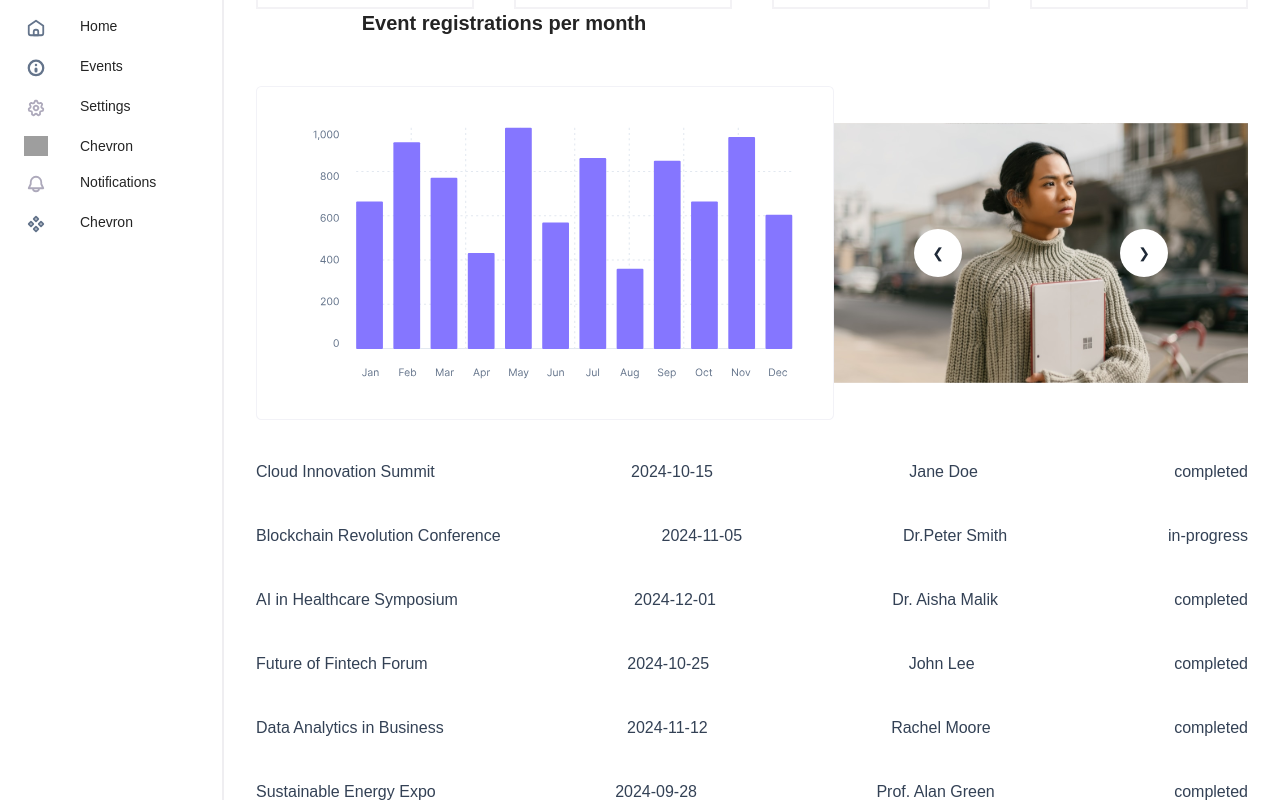
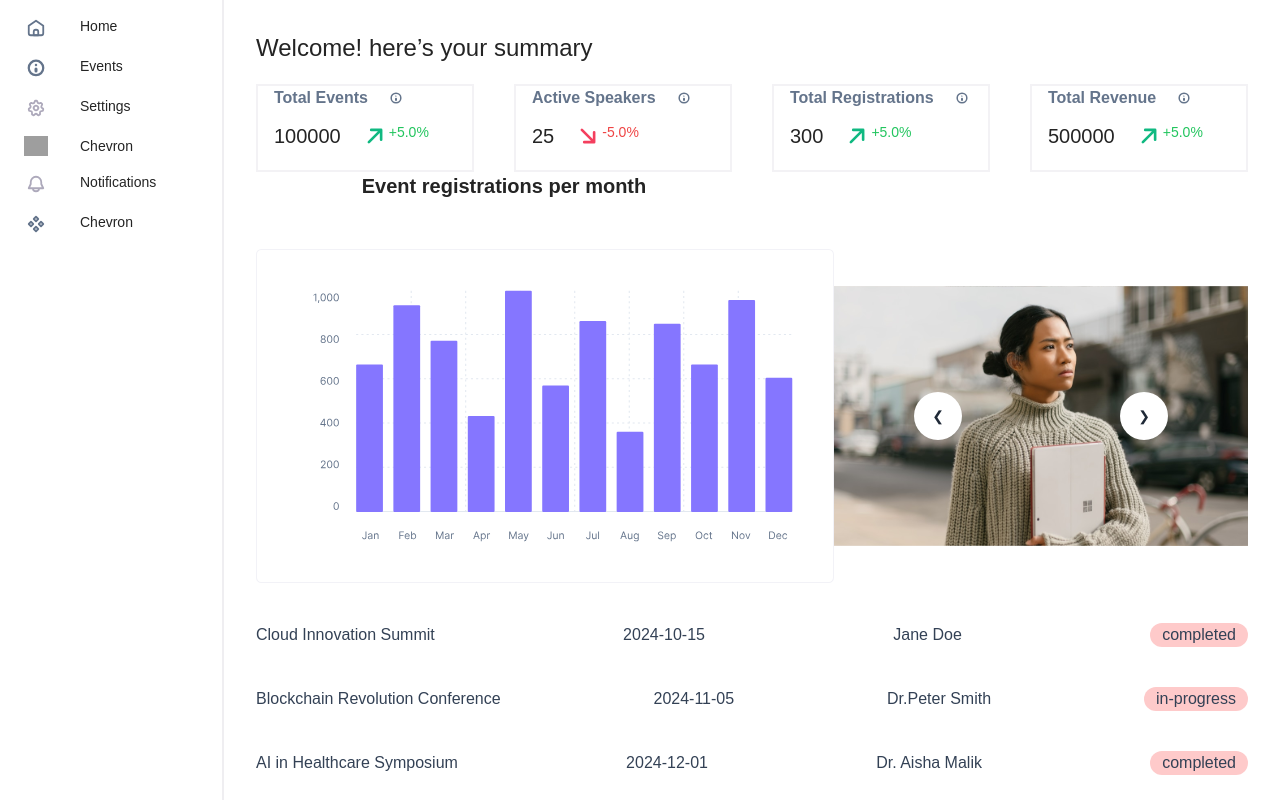
Before and after one commit to Daniel264/alphatwelve, a React (Vite) app: page / in a window 1280 px wide. Shown: the top 802 px of the page. Built offline with nearby package versions, Linux system fonts and the light colour scheme; grey boxes are pictures that could not be loaded; a web font is replaced by a local one.

Commit message:
Refactor Events component to accept completion status and update styling; adjust Menu component layout

```diff
--- a/src/App.tsx
+++ b/src/App.tsx
@@ -10,7 +10,7 @@ function App() {
             <div>
                 <Menu />
             </div>
-            <div className="w-full h-[100vh] p-4 md:p-8 flex-col justify-center items-center flex">
+            <div className="w-full h-[100vh] p-4 md:p-8 flex-col items-center flex">
                 <Summary />
                 <Hero />
                 <Events />
--- a/src/components/Events.tsx
+++ b/src/components/Events.tsx
@@ -1,6 +1,10 @@
 import { EventDetails } from "../utils/EventDetails";
 
-const Events = () => {
+interface Status {
+    isCompleted: boolean;
+}
+
+const Events = ({isCompleted}: Status) => {
     return (
         <div className="w-full space-y-10">
             {EventDetails.map((item, index) => (
@@ -11,7 +15,7 @@ const Events = () => {
                     <span>{item.name}</span>
                     <span>{item.date}</span>
                     <span>{item.speaker}</span>
-                    <span>{item.Status}</span>
+                    <span className={`${isCompleted ? 'bg-green-300': 'bg-red-200'} rounded-badge px-3`}>{item.Status}</span>
                 </div>
             ))}
         </div>
--- a/src/components/Menu.tsx
+++ b/src/components/Menu.tsx
@@ -10,7 +10,9 @@ const Menu = () => {
                         <a>{item.text}</a>
                     </li>
                 ))}
+
             </ul>
+
         </div>
     );
 };
```
